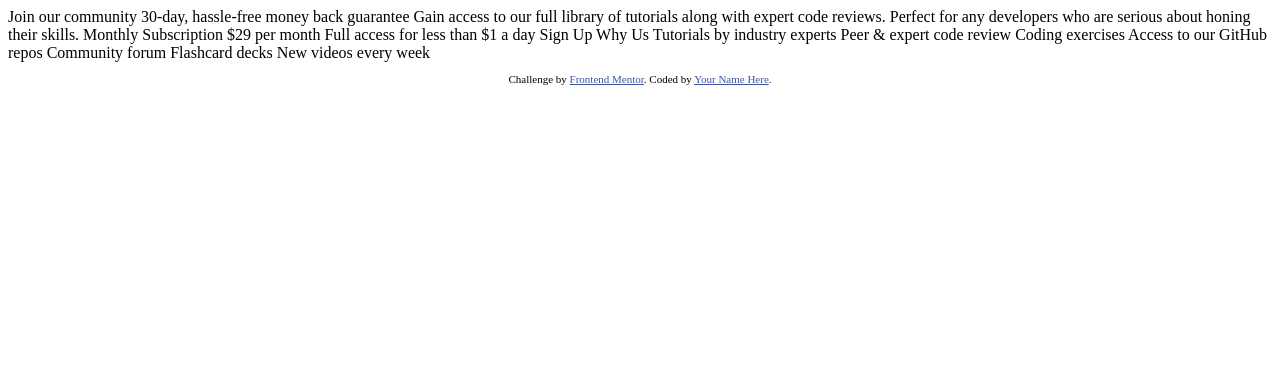
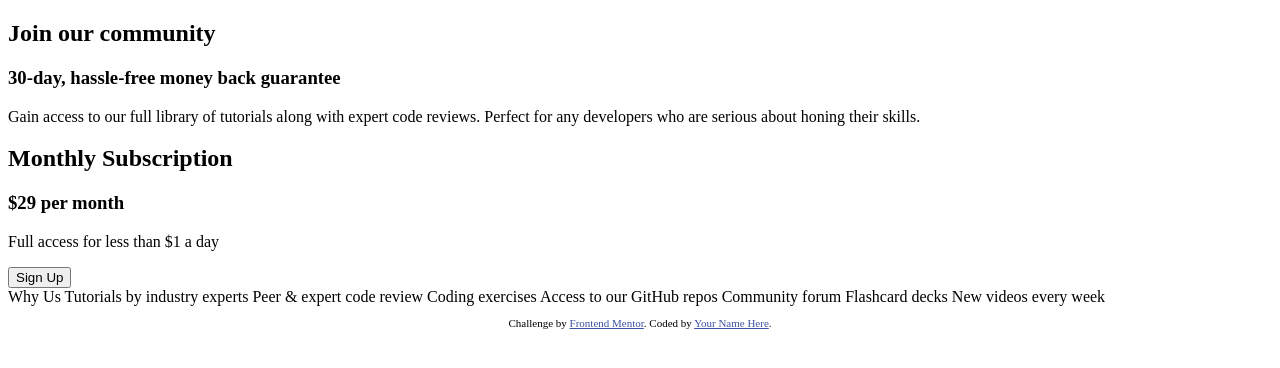
Before and after one commit to patrick-nsolo/single-price-grid-component-master, a plain HTML site: page index.html in a window 1280 px wide. Drawn offline with Linux system fonts and the light colour scheme.

Commit message:
Single price grid component

```diff
--- a/index.html
+++ b/index.html
@@ -15,20 +15,36 @@
   </style>
 </head>
 <body>
-  Join our community
+  <main>
+    <div>
+      <h2>Join our community</h2>
+      <h3>30-day, hassle-free money back guarantee</h3>
+      <p>Gain access to our full library of tutorials along with expert code reviews.
+        Perfect for any developers who are serious about honing their skills.</p>
+    </div>
+    <div>
+      <h2>Monthly Subscription</h2>
+      <h3>&dollar;29 <span>per month</span></h3>
+      <p>Full access for less than &dollar;1 a day</p>
+      <button>Sign Up</button>
+    </div>
+    <div>
 
-  30-day, hassle-free money back guarantee
+    </div>
+  </main>
 
-  Gain access to our full library of tutorials along with expert code reviews.
-  Perfect for any developers who are serious about honing their skills.
 
-  Monthly Subscription
 
-  &dollar;29 per month
 
-  Full access for less than &dollar;1 a day
 
-  Sign Up
+
+
+
+
+
+
+
+
 
   Why Us
 
```
